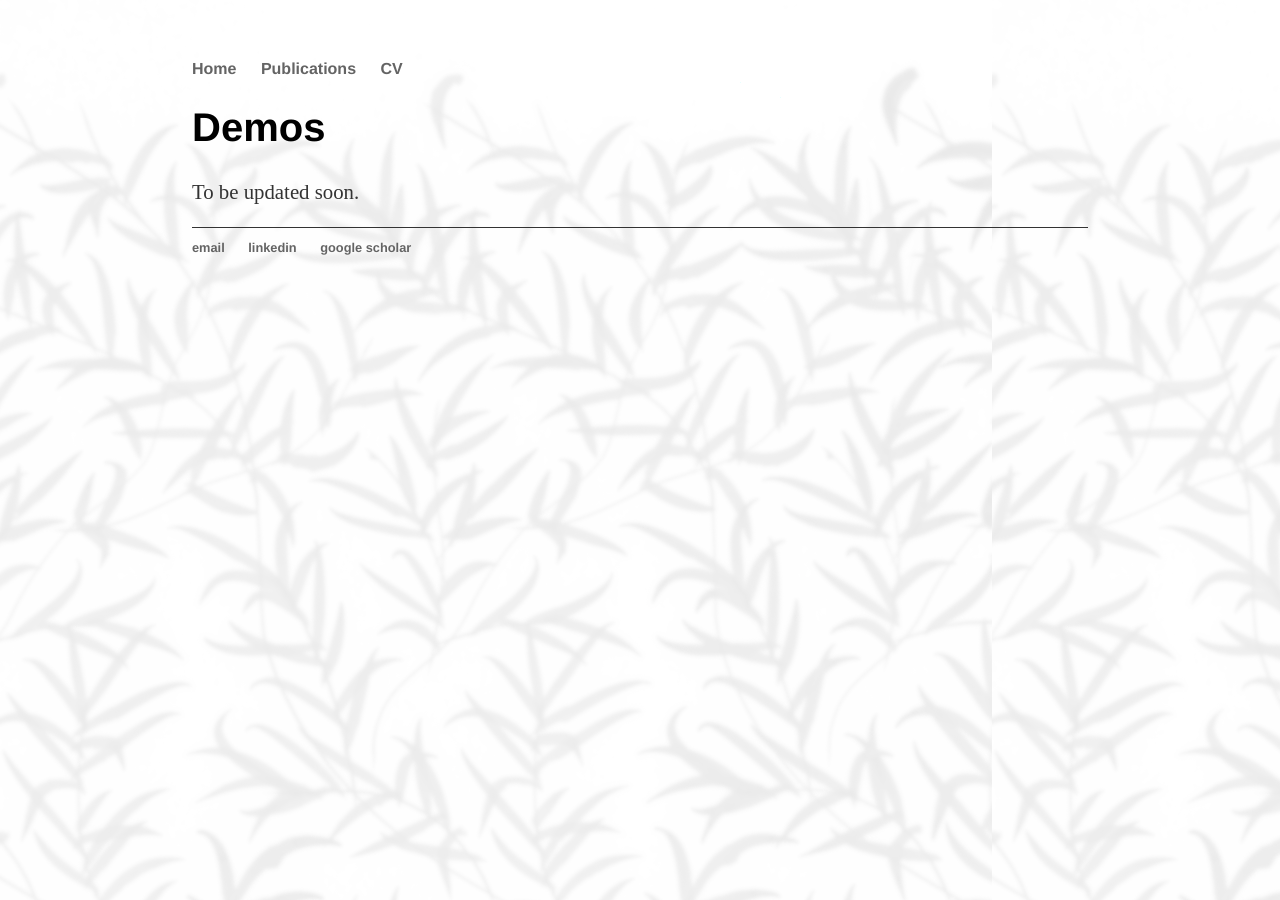
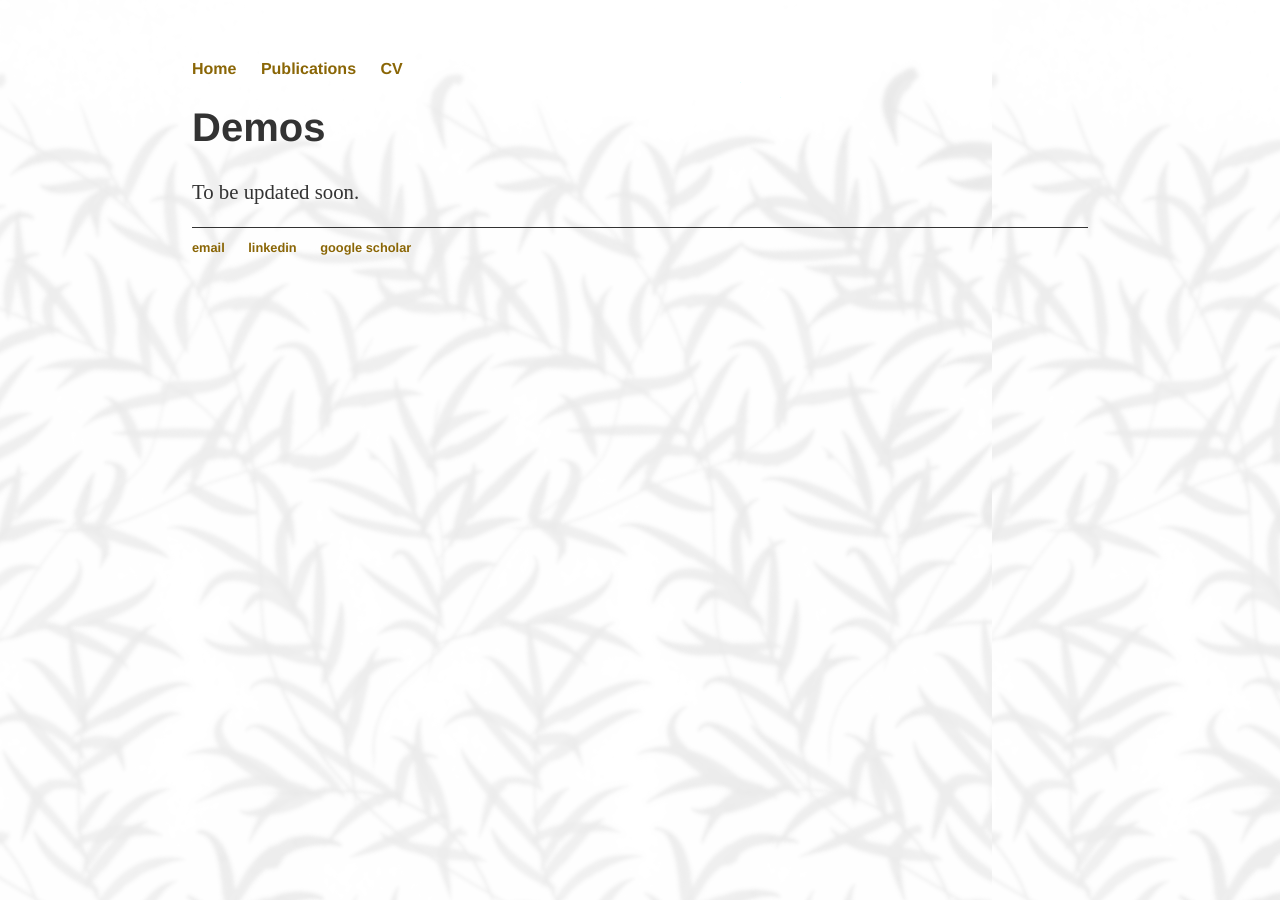
Before and after one commit to patelvatsalv/patelvatsalv.github.io, a Jekyll site: the page built from demos.html, in a window 1280 px wide. Built offline with Jekyll 4.4.1, drawn with Linux system fonts in a browser that asks for light colours.

Commit message:
Update main.css

```diff
--- a/css/main.css
+++ b/css/main.css
@@ -16,7 +16,7 @@ nav ul li, footer ul li {
 }
 a {
     text-decoration: none;
-    color: #646464;
+    color: #8a6606;
 /*     color: #999; */
 }
 a:hover {
@@ -25,6 +25,7 @@ a:hover {
 h1 {
     font-size: 2.5em;
     font-family:'Helvetica', 'Arial', 'Sans-Serif';
+    color: #333;
 }
 p {
     font-size: 1.3em;
```
